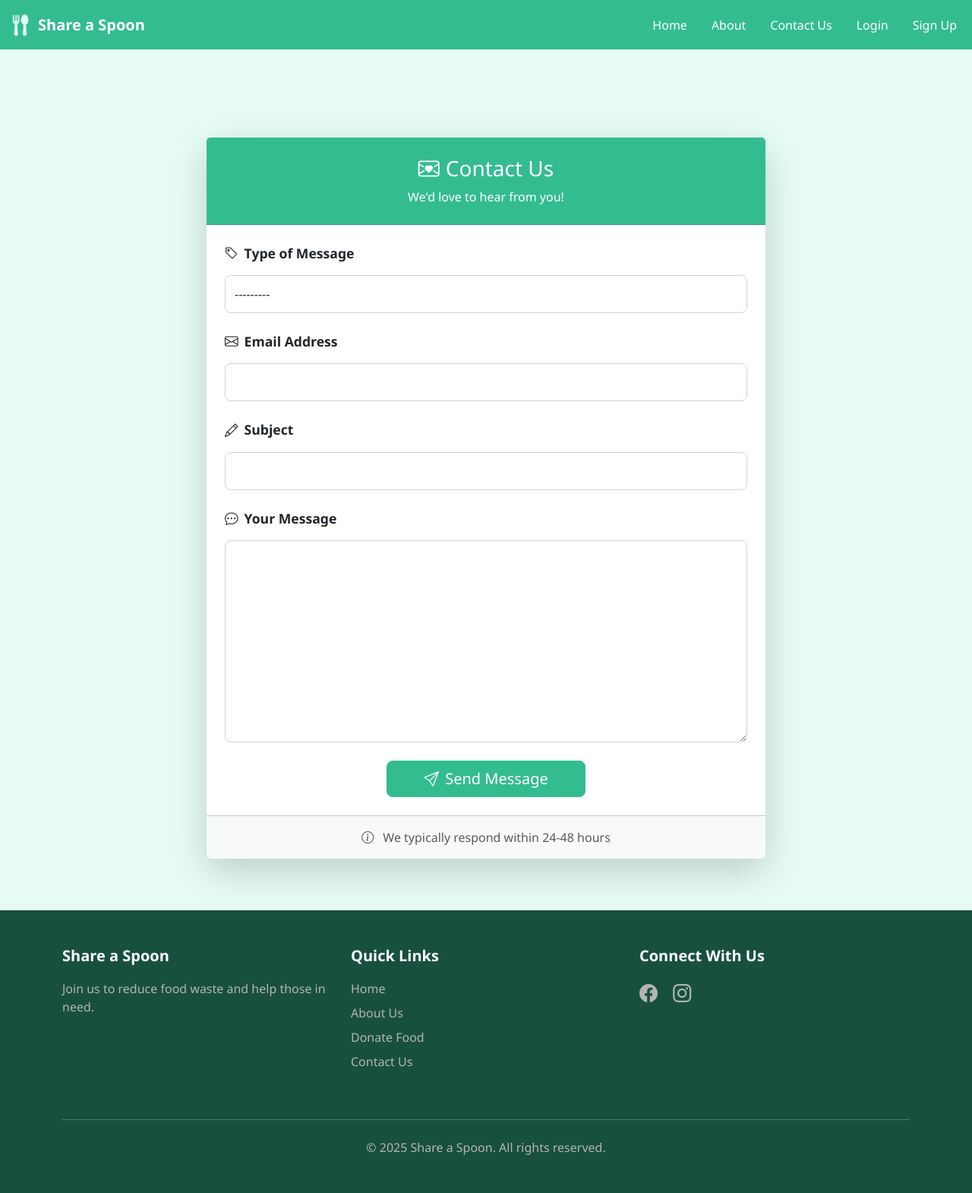
After one commit to cloudyxtj/DonationSystem, a Django app: page /inquiry/ in a window 1280 px wide. The commit adds this page. Shown: the whole page at 76% size. Run offline with Django 5.2, Linux system fonts and the light colour scheme; parts of the project's set-up code (start-up, migrations or seed data) failed here and were passed over.

Commit message:
update inquiry templates, fix bugs on path and templates for home

```diff
--- a/app/templates/app/base.html
+++ b/app/templates/app/base.html
@@ -28,7 +28,7 @@
             </button>
             {% endif %}
 
-            <a class="navbar-brand fw-bold d-flex align-items-center" href="{% url 'home' %}">
+            <a class="navbar-brand fw-bold d-flex align-items-center" href="{% url 'app:home' %}">
                 <img src="{% static 'images/icon.png' %}" alt="Logo" width="30" height="30" class="me-2">
                 Share a Spoon</a>
 
@@ -38,8 +38,9 @@
 
             <div class="collapse navbar-collapse justify-content-end" id="navbarNav">
                 <ul class="navbar-nav">
-                    <li class="nav-item"><a class="nav-link text-white" href="{% url 'home' %}">Home</a></li>
+                    <li class="nav-item"><a class="nav-link text-white" href="{% url 'app:home' %}">Home</a></li>
                     <li class="nav-item"><a class="nav-link text-white" href="#">About</a></li>
+                    <li class="nav-item"><a class="nav-link text-white" href="{% url 'inquiry:form' %}">Contact Us</a></li>
 
                     {% if not user.is_authenticated %}
                         <li class="nav-item"><a class="nav-link text-white" href="{% url 'user:login' %}">Login</a></li>
@@ -78,10 +79,10 @@
                 <div class="col-md-4 mb-4">
                     <h5 class="fw-bold">Quick Links</h5>
                     <ul class="list-unstyled">
-                        <li><a href="{% url 'home' %}" class="text-muted text-decoration-none">Home</a></li>
+                        <li><a href="{% url 'app:home' %}" class="text-muted text-decoration-none">Home</a></li>
                         <li><a href="#" class="text-muted text-decoration-none">About Us</a></li>
-                        <li><a href="{% url 'donation:donate_food' %}" class="text-muted text-decoration-none">Donate
-                                Food</a></li>
+                        <li><a href="{% url 'donation:donate_food' %}" class="text-muted text-decoration-none">Donate Food</a></li>
+                        <li><a href="{% url 'inquiry:form' %}" class="text-muted text-decoration-none">Contact Us</a></li>
                     </ul>
                 </div>
                 <div class="col-md-4 mb-4">
--- a/delivery/templates/delivery/available_delivery.html
+++ b/delivery/templates/delivery/available_delivery.html
@@ -1,10 +1,12 @@
 {% extends 'app/base.html' %}
 {% load static %}
+
+{% block title %}Available Deliveries | Share A Spoon{% endblock %}
 
 {% block content %}
 <nav aria-label="breadcrumb" class="mb-4">
     <ol class="breadcrumb">
-        <li class="breadcrumb-item"><a href="{% url 'home' %}">Home</a></li>
+        <li class="breadcrumb-item"><a href="{% url 'app:home' %}">Home</a></li>
         <li class="breadcrumb-item active" aria-current="page">Available Deliveries</li>
     </ol>
 </nav>
--- a/delivery/templates/delivery/delivery_detail.html
+++ b/delivery/templates/delivery/delivery_detail.html
@@ -1,11 +1,13 @@
 {% extends 'app/base.html' %}
 {% load static %}
+
+{% block title %}Delivery Details | Share A Spoon{% endblock %}
 
 {% block content %}
 <nav aria-label="breadcrumb" class="mb-4">
     <ol class="breadcrumb">
-        <li class="breadcrumb-item"><a href="{% url 'home' %}">Home</a></li>
-        <li class="breadcrumb-item"><a href="{% url 'delivery:my_delivery' %}">My Deliveries</a></li>
+        <li class="breadcrumb-item"><a href="{% url 'app:home' %}">Home</a></li>
+        <li class="breadcrumb-item"><a href="{% url 'delivery:delivery_history' %}">Delivery History</a></li>
         <li class="breadcrumb-item active" aria-current="page">Delivery Details</li>
     </ol>
 </nav>
--- a/delivery/templates/delivery/my_delivery.html
+++ b/delivery/templates/delivery/my_delivery.html
@@ -1,10 +1,12 @@
 {% extends 'app/base.html' %}
 {% load static %}
+
+{% block title %}My Deliveries | Share A Spoon{% endblock %}
 
 {% block content %}
 <nav aria-label="breadcrumb" class="mb-4">
     <ol class="breadcrumb">
-        <li class="breadcrumb-item"><a href="{% url 'home' %}">Home</a></li>
+        <li class="breadcrumb-item"><a href="{% url 'app:home' %}">Home</a></li>
         <li class="breadcrumb-item active" aria-current="page">My Deliveries</li>
     </ol>
 </nav>
--- a/delivery/templates/delivery/track_delivery.html
+++ b/delivery/templates/delivery/track_delivery.html
@@ -1,10 +1,12 @@
 {% extends 'app/base.html' %}
 {% load static %}
+
+{% block title %}Track Delivery | Share A Spoon{% endblock %}
 
 {% block content %}
 <nav aria-label="breadcrumb" class="mb-4">
     <ol class="breadcrumb">
-        <li class="breadcrumb-item"><a href="{% url 'home' %}">Home</a></li>
+        <li class="breadcrumb-item"><a href="{% url 'app:home' %}">Home</a></li>
         <li class="breadcrumb-item"><a href="{% url 'delivery:active_delivery' %}">Active Deliveries</a></li>
         <li class="breadcrumb-item active" aria-current="page">Track Delivery</li>
     </ol>
--- a/donation/templates/donation/donate_food.html
+++ b/donation/templates/donation/donate_food.html
@@ -5,7 +5,7 @@
 {% block content %}
 <nav aria-label="breadcrumb" class="mb-4">
     <ol class="breadcrumb">
-        <li class="breadcrumb-item"><a href="{% url 'home' %}">Home</a></li>
+        <li class="breadcrumb-item"><a href="{% url 'app:home' %}">Home</a></li>
         <li class="breadcrumb-item active" aria-current="page">Donate Food</li>
     </ol>
 </nav>
--- a/donation/templates/donation/donation_detail.html
+++ b/donation/templates/donation/donation_detail.html
@@ -1,10 +1,12 @@
 {% extends 'app/base.html' %}
 {% load static %}
+
+{% block title %}Donation Details | Share A Spoon{% endblock %}
 
 {% block content %}
 <nav aria-label="breadcrumb" class="mb-4">
     <ol class="breadcrumb">
-        <li class="breadcrumb-item"><a href="{% url 'home' %}">Home</a></li>
+        <li class="breadcrumb-item"><a href="{% url 'app:home' %}">Home</a></li>
         <li class="breadcrumb-item"><a href="{% url 'donation:view_donation' %}">All Donations</a></li>
         <li class="breadcrumb-item active" aria-current="page">{{ donation.food_name }}</li>
     </ol>
--- a/donation/templates/donation/make_request.html
+++ b/donation/templates/donation/make_request.html
@@ -1,12 +1,12 @@
 {% extends 'app/base.html' %}
 {% load static %}
 
-{% block title %}Request | Share A Spoon{% endblock %}
+{% block title %}Make Request | Share A Spoon{% endblock %}
 
 {% block content %}
-<nav aria-label="breadcrumb">
+<nav aria-label="breadcrumb" class="mb-4">
     <ol class="breadcrumb">
-        <li class="breadcrumb-item"><a href="{% url 'home' %}">Home</a></li>
+        <li class="breadcrumb-item"><a href="{% url 'app:home' %}">Home</a></li>
         <li class="breadcrumb-item"><a href="{% url 'donation:view_donation' %}">All Donations</a></li>
         <li class="breadcrumb-item"><a href="{% url 'donation:donation_detail' pk=donation.pk %}">{{ donation.food_name }}</a></li>
         <li class="breadcrumb-item active" aria-current="page">Make Request</li>
--- a/donation/templates/donation/modify_donation.html
+++ b/donation/templates/donation/modify_donation.html
@@ -1,11 +1,11 @@
 {% extends 'app/base.html' %}
 
-{% block title %}Edit | Share A Spoon{% endblock %}
+{% block title %}Modify Donation | Share A Spoon{% endblock %}
 
 {% block content %}
 <nav aria-label="breadcrumb" class="mb-4">
     <ol class="breadcrumb">
-        <li class="breadcrumb-item"><a href="{% url 'home' %}">Home</a></li>
+        <li class="breadcrumb-item"><a href="{% url 'app:home' %}">Home</a></li>
         <li class="breadcrumb-item"><a href="{% url 'donation:view_donation' %}">All Donations</a></li>
         <li class="breadcrumb-item"><a href="{% url 'donation:donation_detail' pk=donation.pk %}">{{ donation.food_name }}</a></li>
         <li class="breadcrumb-item active" aria-current="page">Modify</li>
--- a/donation/templates/donation/my_donation.html
+++ b/donation/templates/donation/my_donation.html
@@ -1,10 +1,12 @@
 {% extends 'app/base.html' %}
 {% load static %}
+
+{% block title %}My Donations | Share A Spoon{% endblock %}
 
 {% block content %}
 <nav aria-label="breadcrumb" class="mb-4">
     <ol class="breadcrumb">
-        <li class="breadcrumb-item"><a href="{% url 'home' %}">Home</a></li>
+        <li class="breadcrumb-item"><a href="{% url 'app:home' %}">Home</a></li>
         <li class="breadcrumb-item active" aria-current="page">My Donations</li>
     </ol>
 </nav>
--- a/donation/templates/donation/my_request.html
+++ b/donation/templates/donation/my_request.html
@@ -6,7 +6,7 @@
 {% block content %}
 <nav aria-label="breadcrumb" class="mb-4">
     <ol class="breadcrumb">
-        <li class="breadcrumb-item"><a href="{% url 'home' %}">Home</a></li>
+        <li class="breadcrumb-item"><a href="{% url 'app:home' %}">Home</a></li>
         <li class="breadcrumb-item active" aria-current="page">My Requests</li>
     </ol>
 </nav>
--- a/donation/templates/donation/pending_request.html
+++ b/donation/templates/donation/pending_request.html
@@ -5,7 +5,7 @@
 {% block content %}
 <nav aria-label="breadcrumb" class="mb-4">
     <ol class="breadcrumb">
-        <li class="breadcrumb-item"><a href="{% url 'home' %}">Home</a></li>
+        <li class="breadcrumb-item"><a href="{% url 'app:home' %}">Home</a></li>
         <li class="breadcrumb-item active" aria-current="page">Pending Requests</li>
     </ol>
 </nav>
--- a/donation/templates/donation/track_request.html
+++ b/donation/templates/donation/track_request.html
@@ -1,13 +1,13 @@
 {% extends 'app/base.html' %}
 {% load static %}
 
-{% block title %}Track Requests | Share A Spoon{% endblock %}
+{% block title %}Track Request | Share A Spoon{% endblock %}
 
 {% block content %}
 <nav aria-label="breadcrumb" class="mb-4">
     <ol class="breadcrumb">
-        <li class="breadcrumb-item"><a href="{% url 'home' %}">Home</a></li>
-        <li class="breadcrumb-item active" aria-current="page">Track Requests</li>
+        <li class="breadcrumb-item"><a href="{% url 'app:home' %}">Home</a></li>
+        <li class="breadcrumb-item active" aria-current="page">Track Request</li>
     </ol>
 </nav>
 
--- a/donation/templates/donation/view_donation.html
+++ b/donation/templates/donation/view_donation.html
@@ -1,11 +1,13 @@
 {% extends 'app/base.html' %}
 {% load static %}
+
+{% block title %}Browse Donations | Share A Spoon{% endblock %}
 
 {% block content %}
 <nav aria-label="breadcrumb" class="mb-4">
     <ol class="breadcrumb">
-        <li class="breadcrumb-item"><a href="{% url 'home' %}">Home</a></li>
-        <li class="breadcrumb-item active" aria-current="page">All Donations</li>
+        <li class="breadcrumb-item"><a href="{% url 'app:home' %}">Home</a></li>
+        <li class="breadcrumb-item active" aria-current="page">Browse Donations</li>
     </ol>
 </nav>
 
--- /dev/null
+++ b/inquiry/templates/inquiry/inquiry_form.html
@@ -0,0 +1,102 @@
+{% extends 'app/base.html' %}
+
+{% block content %}
+<div class="container mt-5 pt-5">
+    <div class="row justify-content-center">
+        <div class="col-md-8">
+            <div class="card shadow-lg border-0 rounded-lg">
+                <div class="card-header text-white text-center py-4" style="background-color: #34bc91;">
+                    <h3 class="mb-0"><i class="bi bi-envelope-heart me-2"></i>Contact Us</h3>
+                    <p class="mt-2 mb-0">We'd love to hear from you!</p>
+                </div>
+                <div class="card-body p-4">
+                    {% if messages %}
+                        {% for message in messages %}
+                            <div class="alert alert-{{ message.tags }} alert-dismissible fade show text-center" role="alert">
+                                {{ message }}
+                                <button type="button" class="btn-close" data-bs-dismiss="alert" aria-label="Close"></button>
+                            </div>
+                        {% endfor %}
+                    {% endif %}
+
+                    <form method="post" class="needs-validation" novalidate>
+                        {% csrf_token %}
+                        {% for field in form %}
+                            <div class="form-group mb-4">
+                                <div class="mb-2">
+                                    <label for="{{ field.id_for_label }}" class="form-label fw-bold">
+                                        {% if field.name == 'inquiry_type' %}
+                                            <i class="bi bi-tag me-2"></i>Type of Message
+                                        {% elif field.name == 'subject' %}
+                                            <i class="bi bi-pencil me-2"></i>Subject
+                                        {% elif field.name == 'message' %}
+                                            <i class="bi bi-chat-dots me-2"></i>Your Message
+                                        {% elif field.name == 'email' %}
+                                            <i class="bi bi-envelope me-2"></i>Email Address
+                                        {% endif %}
+                                    </label>
+                                </div>
+                                <div class="mt-2">
+                                    {{ field }}
+                                </div>
+                                {% if field.errors %}
+                                    <div class="text-danger mt-1">
+                                        {{ field.errors }}
+                                    </div>
+                                {% endif %}
+                            </div>
+                        {% endfor %}
+
+                        <div class="text-center mt-4">
+                            <button type="submit" class="btn btn-success btn-lg px-5">
+                                <i class="bi bi-send me-2"></i>Send Message
+                            </button>
+                        </div>
+                    </form>
+                </div>
+                <div class="card-footer bg-light text-center py-3">
+                    <p class="mb-0 text-muted">
+                        <i class="bi bi-info-circle me-2"></i>
+                        We typically respond within 24-48 hours
+                    </p>
+                </div>
+            </div>
+        </div>
+    </div>
+</div>
+
+<style>
+    .form-control {
+        border-radius: 0.5rem;
+        padding: 0.75rem;
+        border: 1px solid #ced4da;
+        transition: border-color 0.15s ease-in-out, box-shadow 0.15s ease-in-out;
+    }
+
+    .form-control:focus {
+        border-color: #34bc91;
+        box-shadow: 0 0 0 0.25rem rgba(52, 188, 145, 0.25);
+    }
+
+    textarea.form-control {
+        min-height: 150px;
+        width: 100%;
+    }
+
+    .card {
+        border-radius: 1rem;
+    }
+
+    .btn-success {
+        border-radius: 0.5rem;
+    }
+
+    .alert {
+        margin-bottom: 1.5rem;
+    }
+
+    .form-label {
+        font-size: 1.1rem;
+    }
+</style>
+{% endblock %}
```
Also changed, not shown: delivery/templates/delivery/active_delivery.html (+12 -6 lines), delivery/templates/delivery/delivery_history.html (added, +12 -0 lines), inquiry/templates/inquiry/success.html (added, +57 -0 lines).
